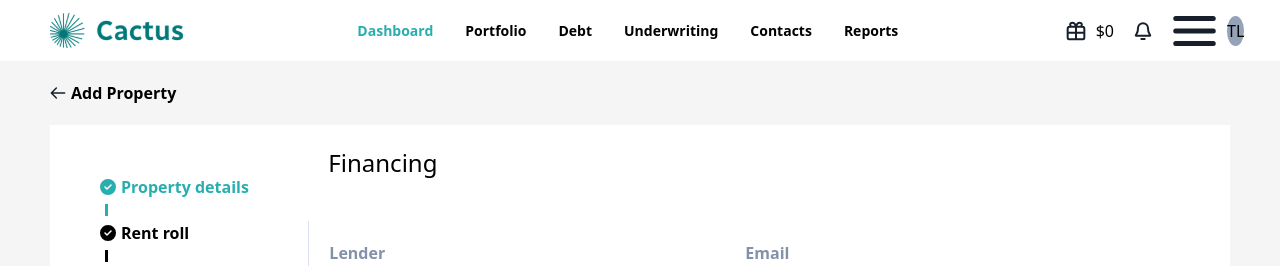
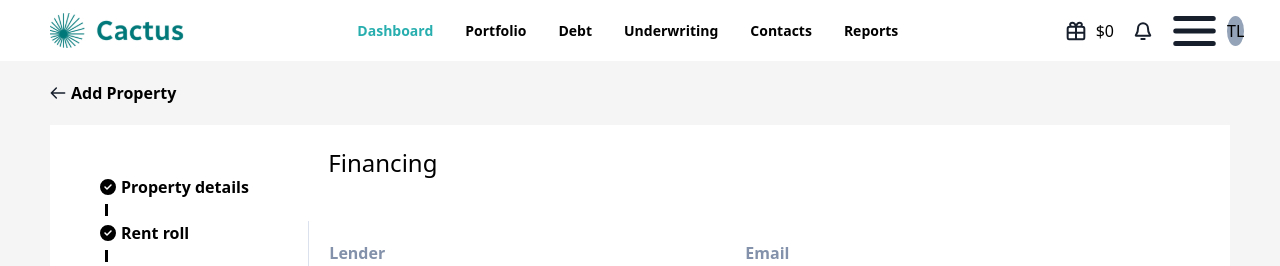
Before and after one commit to imranmohd12/trycactus_interview_question, a React (Vite) app: page /addproperty in a window 1280 px wide. Shown: the top 266 px of the page. Built offline with nearby package versions, Linux system fonts and the light colour scheme.

Commit message:
stepper changes

```diff
--- /dev/null
+++ b/src/components/body/portfolio/Step.tsx
@@ -0,0 +1,19 @@
+import { FaCircleCheck } from "react-icons/fa6"
+
+type stepPropType = {
+    stepname: string,
+    visible: boolean
+}
+const Step = ({ stepname, visible }: stepPropType) => {
+    return (
+        <>
+            {visible && <div className="w-[8px] h-[12px] border-r-[3px] border-black"></div>}
+            <div className="flex gap-[5px] items-center font-semibold">
+                <FaCircleCheck size={16} />
+                <p>{stepname}</p>
+            </div>
+        </>
+    )
+}
+
+export default Step
--- a/src/components/body/portfolio/Stepper.tsx
+++ b/src/components/body/portfolio/Stepper.tsx
@@ -1,32 +1,16 @@
-import { FaCircleCheck } from "react-icons/fa6";
+import { useState } from "react";
+import { STEPS } from "../../../utils/constants";
+import Step from "./Step";
 
 const Stepper = () => {
+    const [steps, setSteps] = useState(STEPS);
     return (
         <div className="flex flex-col gap-[5px] p-[50px]">
-            <div className="flex gap-[5px] items-center text-cactusgreen font-semibold">
-                <FaCircleCheck size={16} className="text-cactusgreen" />
-                <p>Property details</p>
-            </div>
-            <div className="w-[8px] h-[12px] border-r-[3px] border-cactusgreen"></div>
-            <div className="flex gap-[5px] items-center font-semibold">
-                <FaCircleCheck size={16} />
-                <p>Rent roll</p>
-            </div>
-            <div className="w-[8px] h-[12px] border-r-[3px] border-black"></div>
-            <div className="flex gap-[5px] items-center font-semibold">
-                <FaCircleCheck size={16} />
-                <p>Income and expences</p>
-            </div>
-            <div className="w-[8px] h-[12px] border-r-[3px] border-black"></div>
-            <div className="flex gap-[5px] items-center font-semibold">
-                <FaCircleCheck size={16} />
-                <p>Finacing</p>
-            </div>
-            <div className="w-[8px] h-[12px] border-r-[3px] border-black"></div>
-            <div className="flex gap-[5px] items-center font-semibold">
-                <FaCircleCheck size={16} />
-                <p>Ownership structure</p>
-            </div>
+            {
+                steps.map((step, idx) => {
+                    return <Step stepname={step} visible={idx !== 0} />
+                })
+            }
         </div>
     )
 }
--- a/src/utils/constants.ts
+++ b/src/utils/constants.ts
@@ -51,3 +51,11 @@ export const CALENDARTERMSOPTIONs = [
     "Months",
     "Years"
 ]
+
+export const STEPS = [
+    "Property details",
+    "Rent roll",
+    "Income and expences",
+    "Finacing",
+    "Ownership structure"
+]
```
